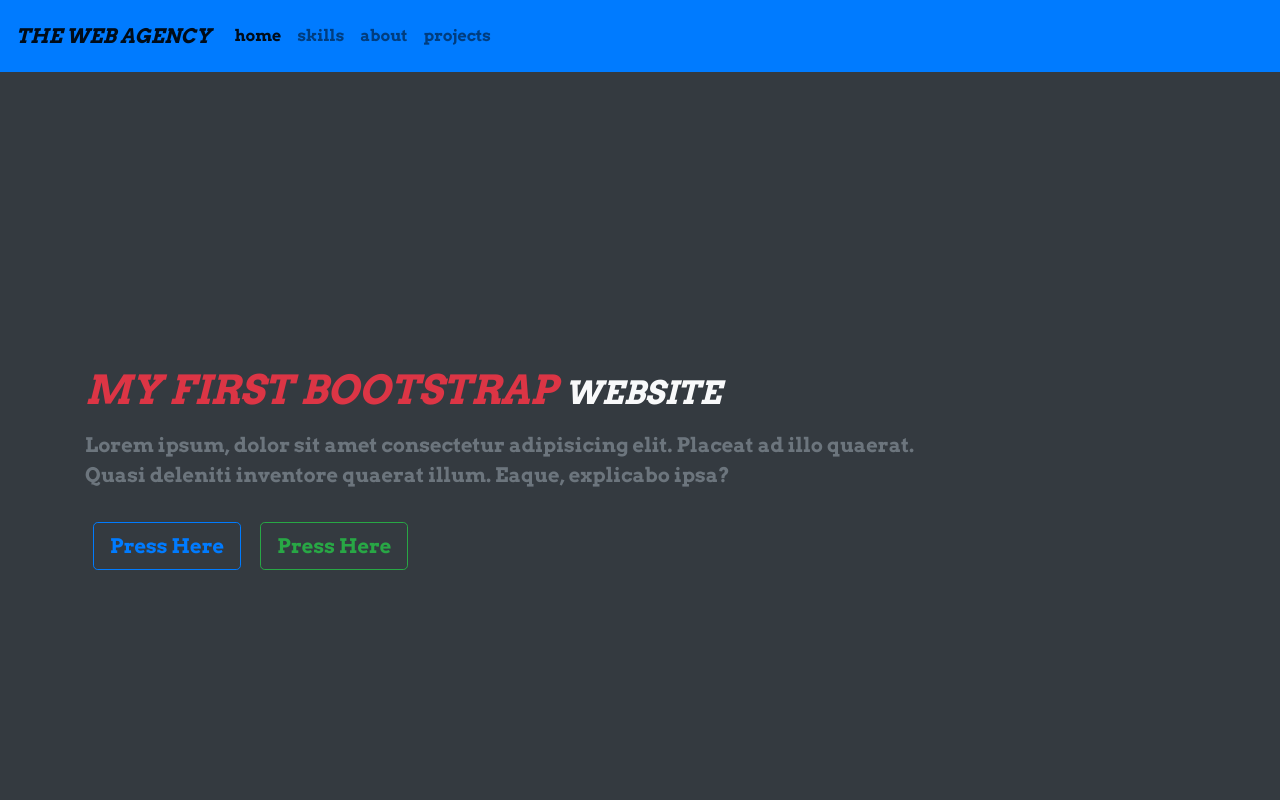
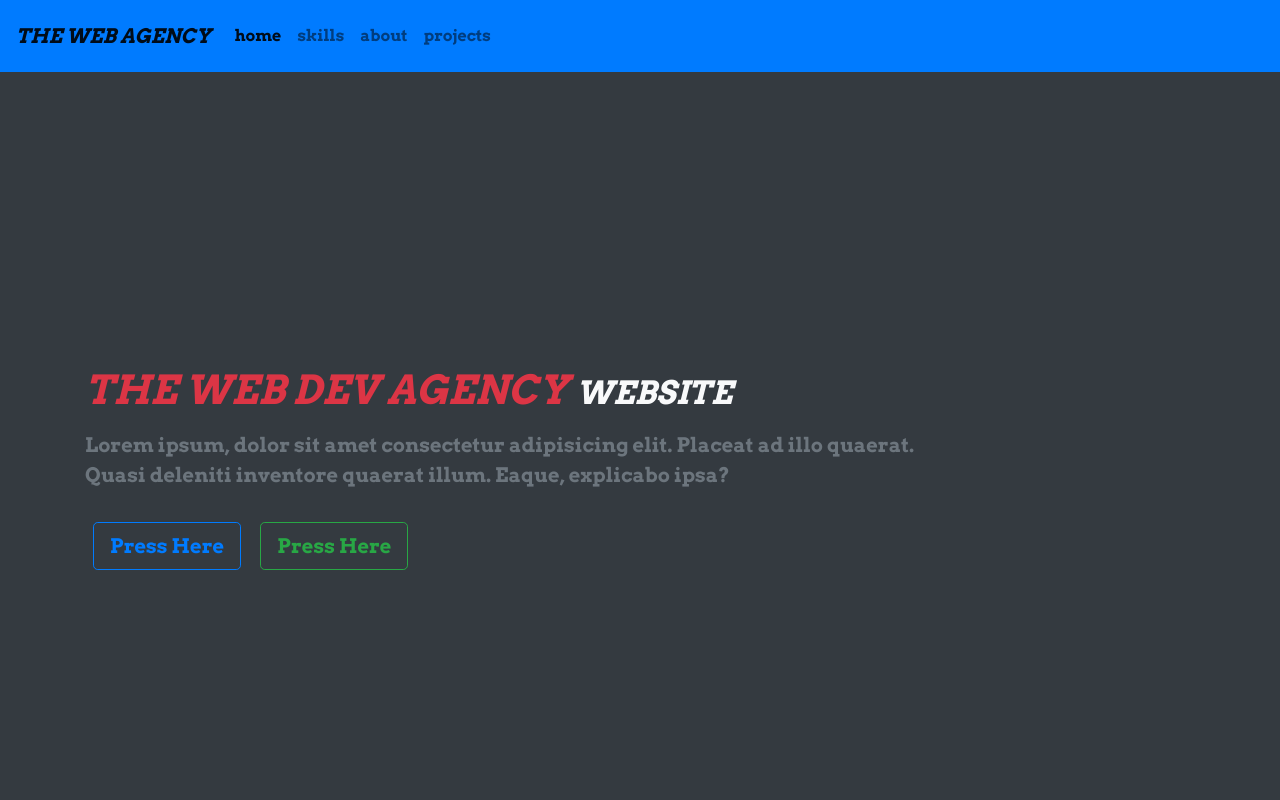
Before and after one commit to Landr11/Web-dev-agency-site, a plain HTML site: page index.html in a window 1280 px wide. Shown: the top 800 px of the page. Drawn offline with Linux system fonts and the light colour scheme.

Commit message:
The Web Dev Agency Website

```diff
--- a/index.html
+++ b/index.html
@@ -46,7 +46,7 @@
       <div class="row height align-items-center">
         <div class="col">
           <h1 class="text-danger text-uppercase font-weight-bold font-italic">
-            <strong>my first bootstrap</strong>
+            <strong>the web dev agency</strong>
             <small class="text-light">website</small>
           </h1>
           <p class="text-muted lead py-2 w-75">Lorem ipsum, dolor sit amet consectetur adipisicing elit. Placeat ad illo
```
